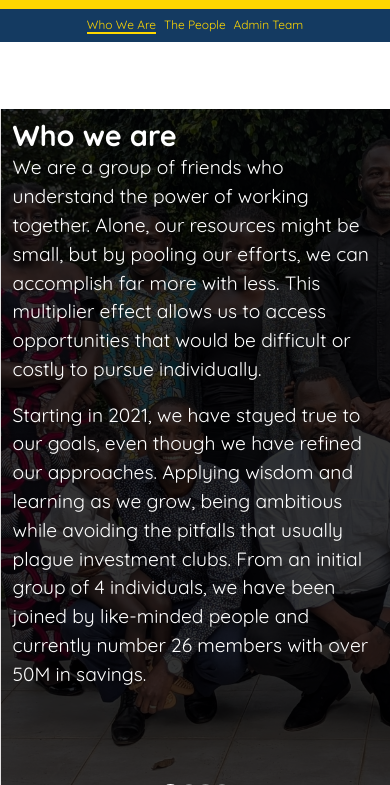
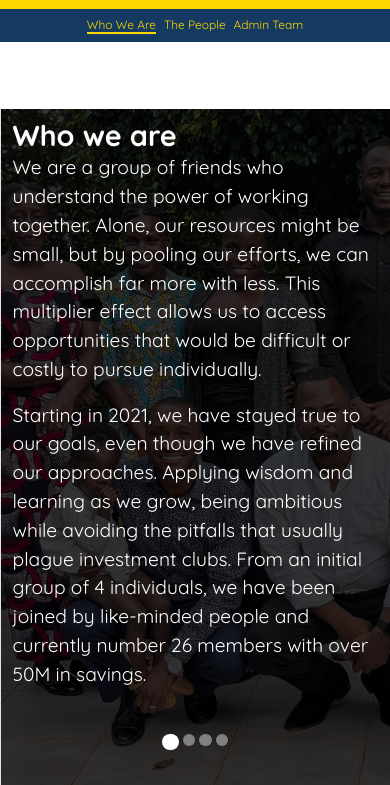
Before and after one commit to ASPhilemon/growthspring, a plain HTML site: page index.html in a window 390 px wide. Shown: the part 59-844 px from the top of the page. Drawn offline with Linux system fonts and the light colour scheme.

Commit message:
chrome controls

```diff
--- a/styles.css
+++ b/styles.css
@@ -428,3 +428,7 @@ body.mobile-chrome .section,
 body.mobile-chrome .content {
   height: calc(100vh - 14vh); /* override to account for Chrome address bar issues */
 }
+
+body.mobile-chrome .controls {
+  bottom: 10vh;  /* or 10vh if you prefer more lift */
+}
```
